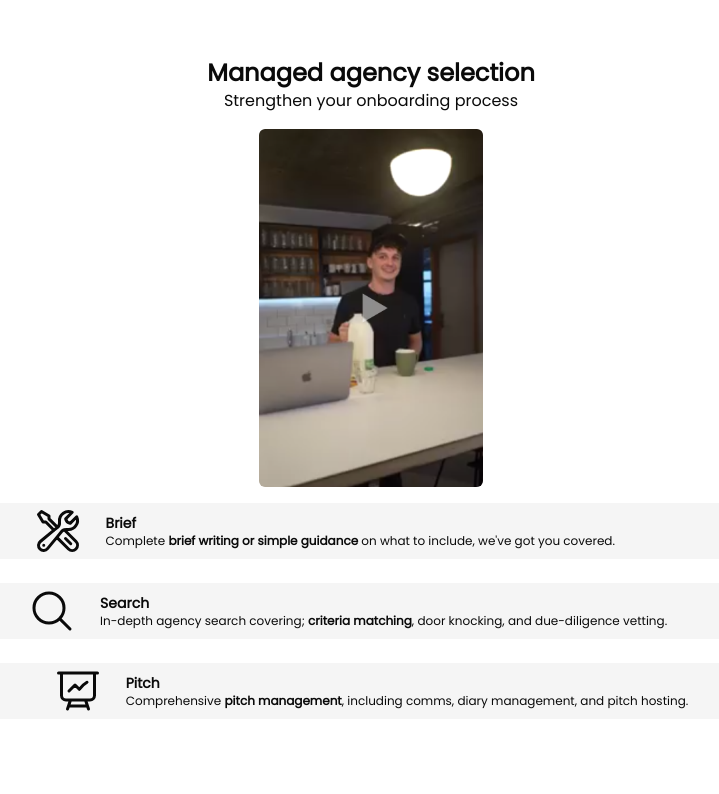
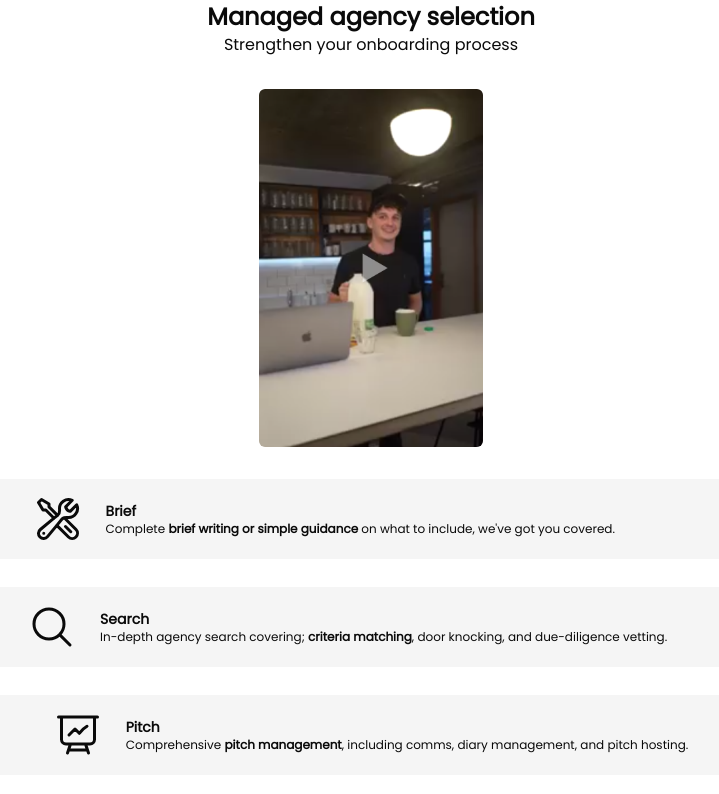
Before and after one commit to radromanov/nextjs-test, a Next.js app: page / in a window 1280 px wide. Shown: the top 794 px of the page, without its empty margins (269-988 px from the left). Built offline with nearby package versions, Linux system fonts and the light colour scheme.

Commit message:
Changes to gap and padding

```diff
--- a/collections/Selections/Selections.tsx
+++ b/collections/Selections/Selections.tsx
@@ -3,7 +3,7 @@ import { PresentationIcon, SearchIcon, ToolIcon } from "../Icons";
 
 export const Selections = () => {
   return (
-    <div className="flex flex-col gap-6 items-start w-full pb-6">
+    <div className="flex flex-col gap-7 items-start w-full pb-6">
       <Card className="w-[92%] min-w-[265px]">
         <ToolIcon />
         <CardContent>
--- a/components/Cards/Card.tsx
+++ b/components/Cards/Card.tsx
@@ -12,7 +12,7 @@ export const Card = ({ children, className, ...props }: Props) => {
   return (
     <section
       className={cn(
-        "flex justify-center items-center gap-6 group bg-neutral-100 rounded-md py-1 px-6 outline-none -outline-offset-2 hover:outline-blue-500 focus:outline-blue-500 active:outline-blue-500 cursor-pointer",
+        "flex justify-center items-center gap-6 group bg-neutral-100 rounded-md py-4 px-6 outline-none -outline-offset-2 hover:outline-blue-500 focus:outline-blue-500 active:outline-blue-500 cursor-pointer",
         className
       )}
       {...props}
--- a/components/Videos/HeroVideo.tsx
+++ b/components/Videos/HeroVideo.tsx
@@ -3,7 +3,7 @@ import video from "@/resources/video.png";
 
 export const HeroVideo = () => {
   return (
-    <div className="flex items-center justify-center w-full">
+    <div className="flex items-center justify-center w-full py-4">
       <Image
         src={video}
         alt="Welcome Video"
```
